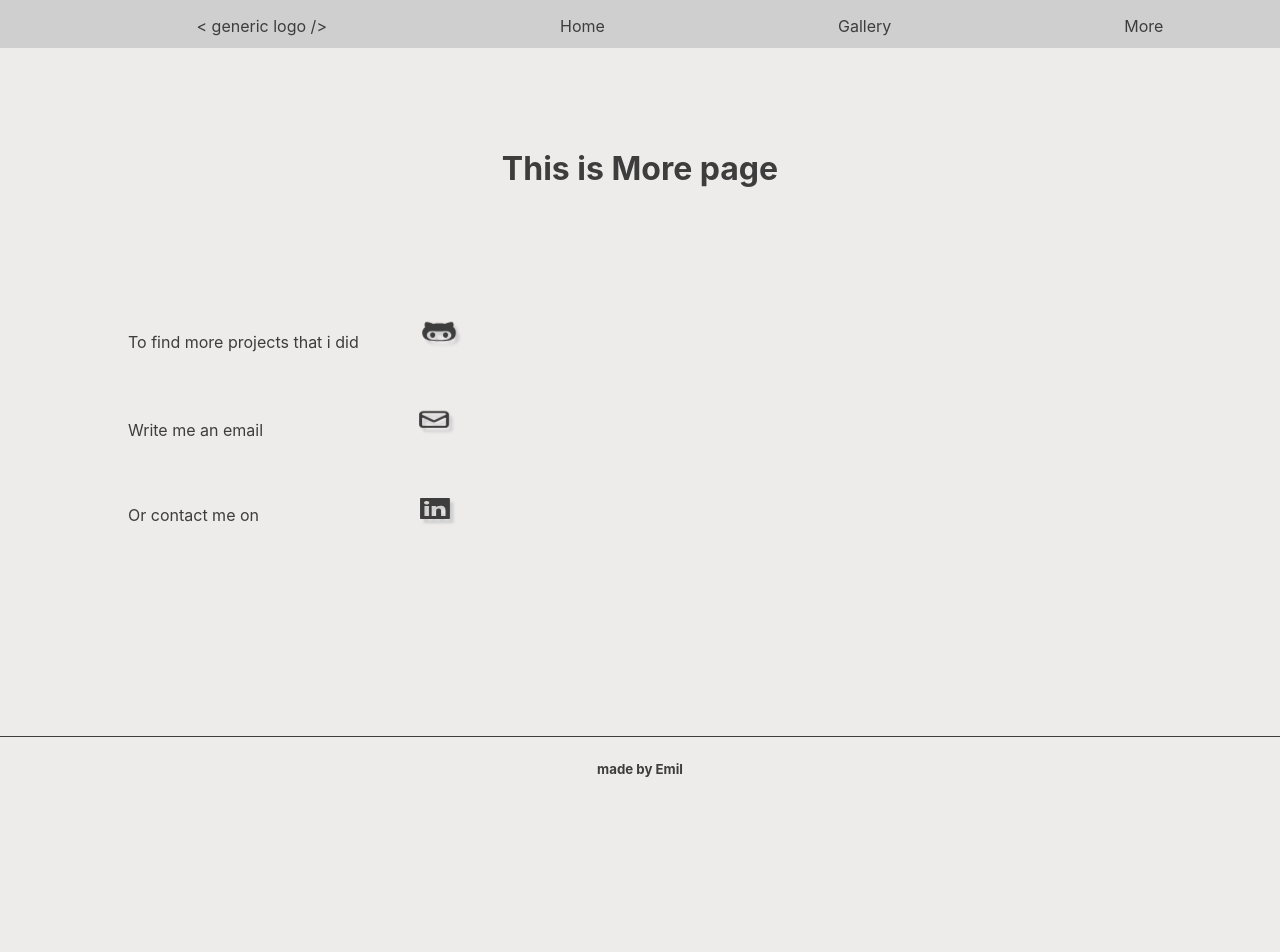
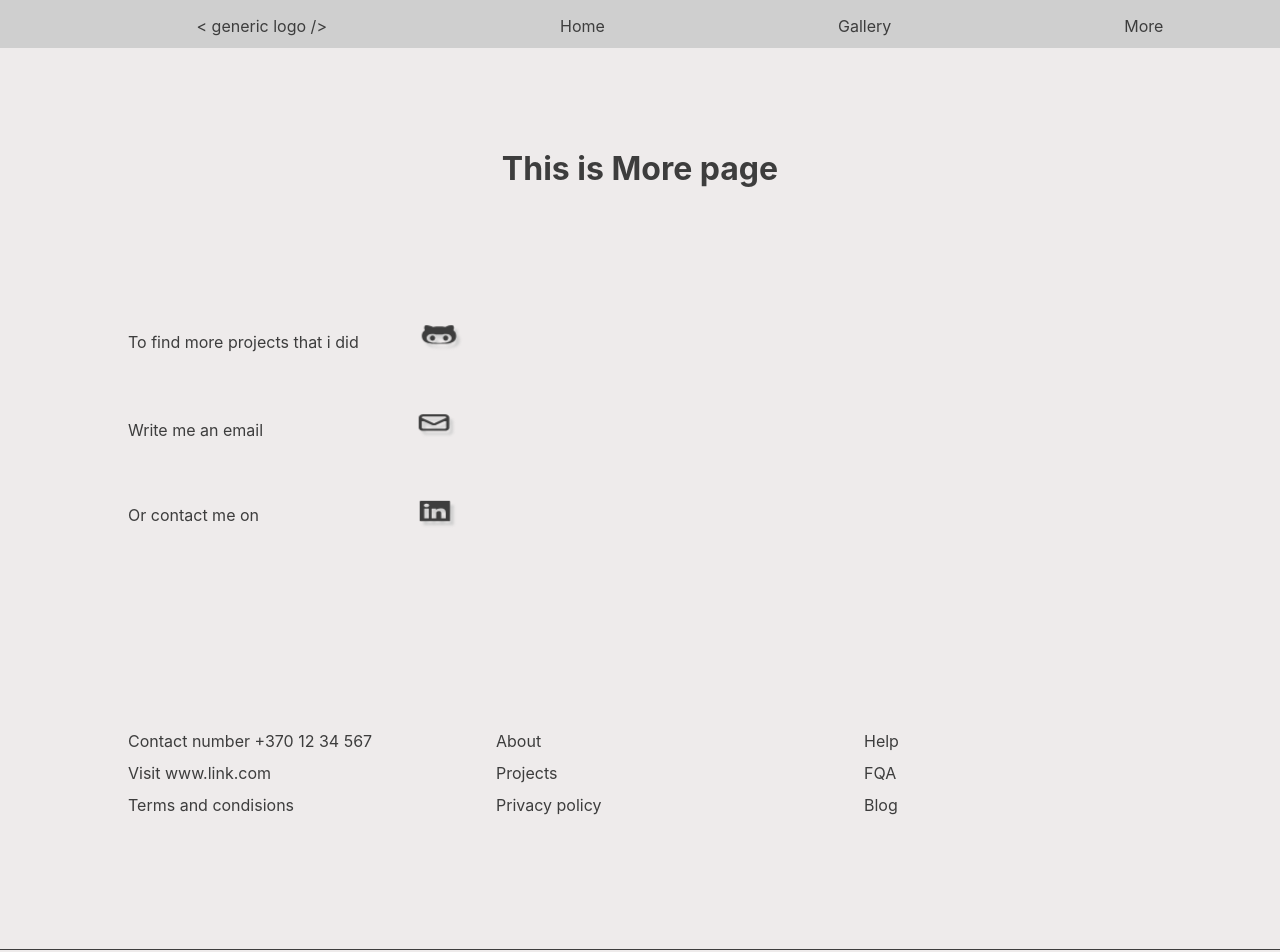
Before and after one commit to lipskij/portfolio-prject-next.js, a Next.js app: page /more in a window 1280 px wide. Shown: the top 952 px of the page. Before the commit the page ends 800 px from the top, so only its background shows below. Built offline with nearby package versions, Linux system fonts and the light colour scheme.

Commit message:
Add footer

```diff
--- a/pages/more.js
+++ b/pages/more.js
@@ -14,36 +14,53 @@ const More = () => {
       <div className={styles.container}>
         <Head>
           <title>Front End App</title>
-          <link rel="icon" href="/favicon.ico" />
+          <link rel='icon' href='/favicon.ico' />
         </Head>
         <Nav />
         <main className={styles.main}>
           <h1>This is More page</h1>
           <div className={styles.text}>
-            <p className="more-txt">
+            <p className='more-txt'>
               To find more projects that i did{" "}
-              <Link href="https://github.com/lipskij">
-                <a target="_blank">
-                  <FaGithubAlt className="git-logo" size={30} alt="logo" />
+              <Link href='https://github.com/lipskij'>
+                <a target='_blank'>
+                  <FaGithubAlt className='git-logo' size={30} alt='logo' />
                 </a>
               </Link>
             </p>
-            <p className="more-txt">
+            <p className='more-txt'>
               Write me an email
-              <Link href="mailto:emil.lipskij@gmail.com">
-                <a target="_blank">
-                  <HiOutlineMail className="mail-logo" size={30} alt="logo" />
+              <Link href='mailto:emil.lipskij@gmail.com'>
+                <a target='_blank'>
+                  <HiOutlineMail className='mail-logo' size={30} alt='logo' />
                 </a>
               </Link>
             </p>
-            <p className="more-txt">
+            <p className='more-txt'>
               Or contact me on
-              <Link href="https://www.linkedin.com/in/emil-lipskij-6920831b2">
-                <a target="_blank">
-                  <GrLinkedin className="fb-logo" size={25} alt="logo" />
+              <Link href='https://www.linkedin.com/in/emil-lipskij-6920831b2'>
+                <a target='_blank'>
+                  <GrLinkedin className='fb-logo' size={25} alt='logo' />
                 </a>
               </Link>
             </p>
+          </div>
+          <div className={styles.more}>
+            <ul className='more-bottom'>
+              <li>Contact number +370 12 34 567</li>
+              <li>Visit www.link.com</li>
+              <li>Terms and condisions</li>
+            </ul>
+            <ul className='more-bottom'>
+              <li>About</li>
+              <li>Projects</li>
+              <li>Privacy policy</li>
+            </ul>
+            <ul className='more-bottom'>
+              <li>Help</li>
+              <li>FQA</li>
+              <li>Blog</li>
+            </ul>
           </div>
         </main>
         <Footer />
--- a/styles/Home.module.css
+++ b/styles/Home.module.css
@@ -65,7 +65,17 @@
   animation-name: example;
   animation-duration: 0.5s;
   animation-timing-function: cubic-bezier(0.49, 0.02, 0.22, 1.27);
-  ;
+}
+
+.more {
+  display: grid;
+  grid-template-columns: repeat(3, 1fr );
+  gap: 5rem;
+  width: 80vw;
+  line-height: 2;
+  padding-top: 5rem;
+  text-align: left;
+
 }
 
 @keyframes example {
--- a/styles/globals.css
+++ b/styles/globals.css
@@ -173,6 +173,16 @@ a {
   margin-left: 11rem;
 }
 
+.more-bottom {
+  display: flex;
+  justify-content: left;
+  align-items: flex-start;
+  flex-direction: column;
+  line-height: 2;
+  padding-top: 5rem;
+  cursor: pointer;
+}
+
 @keyframes example {
   from {
     transform: translateX(-900px);
```
